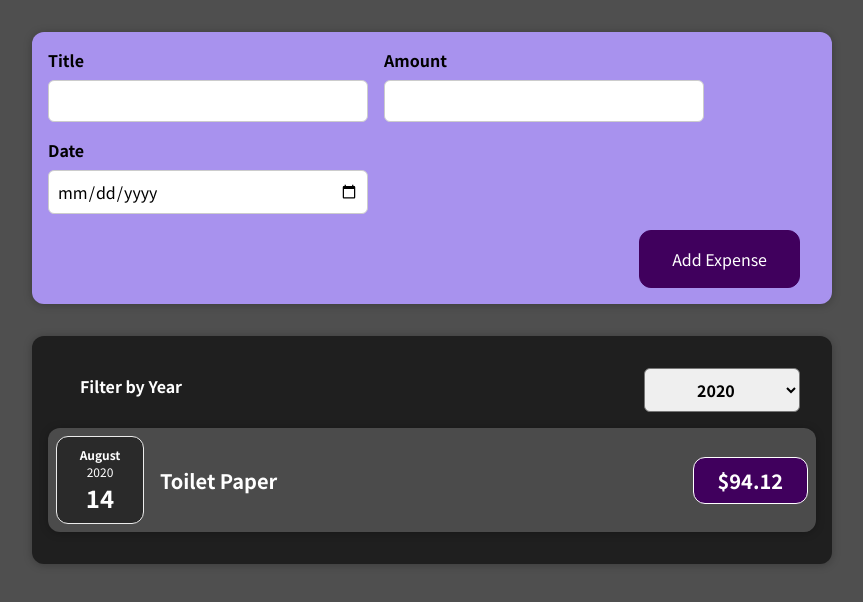
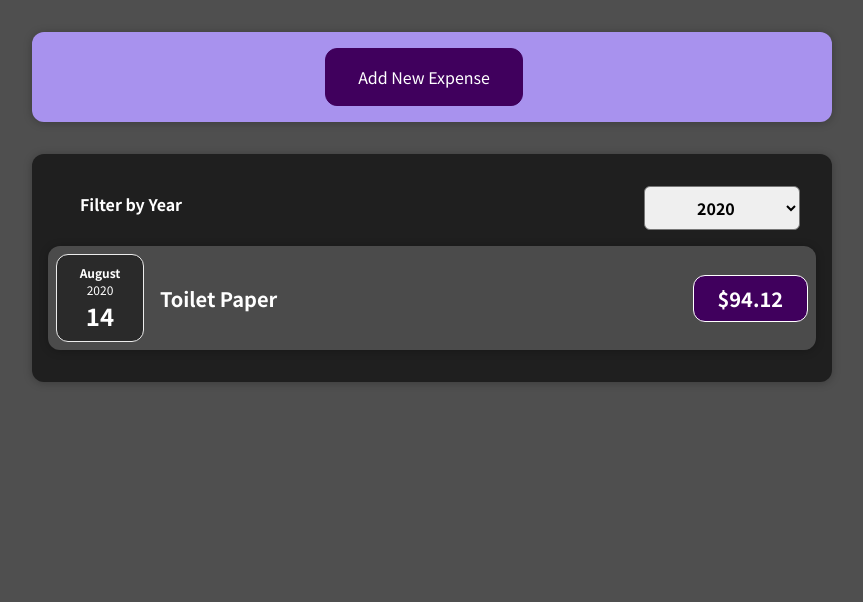
Before and after one commit to agiratech-devanathan/Learning-React, a React (Create React App) app: page / in a window 1280 px wide. Shown: the top 602 px of the page, without its empty margins (208-1071 px from the left). Built offline with nearby package versions, Linux system fonts and the light colour scheme.

Commit message:
Displaying a form based condition.

```diff
--- a/src/component/Forms/ExpenseForm/expenseForm.js
+++ b/src/component/Forms/ExpenseForm/expenseForm.js
@@ -69,7 +69,7 @@ const ExpenseForm = (props) => {
     };
     return (
         //Implements forms for add Expenese
-        <form>
+        <form onSubmit={submitHandler}>
             <div className="new-expense__controls">
                 <div className="new-expense__control">
                     <label>Title</label>
@@ -102,7 +102,8 @@ const ExpenseForm = (props) => {
                 </div>
             </div>
             <div className="new-expense__actions">
-                <button onClick={submitHandler}>Add Expense</button>
+                <button type='button' onClick={props.onCancel}>Cancel</button>
+                <button type="submit" >Add Expense</button>
             </div>
         </form>
     )
--- a/src/component/Forms/NewExpense/newExpense.js
+++ b/src/component/Forms/NewExpense/newExpense.js
@@ -1,17 +1,31 @@
-import React from "react";
+import React, { useState } from "react";
 import ExpenseForm from "../ExpenseForm/expenseForm";
 import './newExpense.css';
-const NewExpense=(props)=>{
-    const saveExpenseDataHandler=(enteredExpenseData)=>{
-        const expenseData={
+const NewExpense = (props) => {
+    const [isEditing, setIsEditing] = useState(false)
+    const saveExpenseDataHandler = (enteredExpenseData) => {
+        const expenseData = {
             ...enteredExpenseData,
-            id:Math.random().toString(),
+            id: Math.random().toString(),
         }
         props.onAddExpenseData(expenseData) // @here I sends the data to parent in this case app.js
+        setIsEditing(false)
     }
-    return(
+    //-----------------------------------------------
+    //Editing Functionality for displaying  form
+    const startEditingHandler = () => {
+        setIsEditing(true)
+    }
+
+    const stopEditingHandler = () => {
+        setIsEditing(false)
+    }
+    //---------------------------------------------
+    return (
         <div className="new-expense">
-            <ExpenseForm onSaveExpenseData={saveExpenseDataHandler}/>
+            {/* adding and cancelling the form based on the condition  */}
+            {!isEditing && <button onClick={startEditingHandler}>Add New Expense</button>}
+            {isEditing && <ExpenseForm onSaveExpenseData={saveExpenseDataHandler} onCancel={stopEditingHandler} />}
         </div>
     );
 }
```
